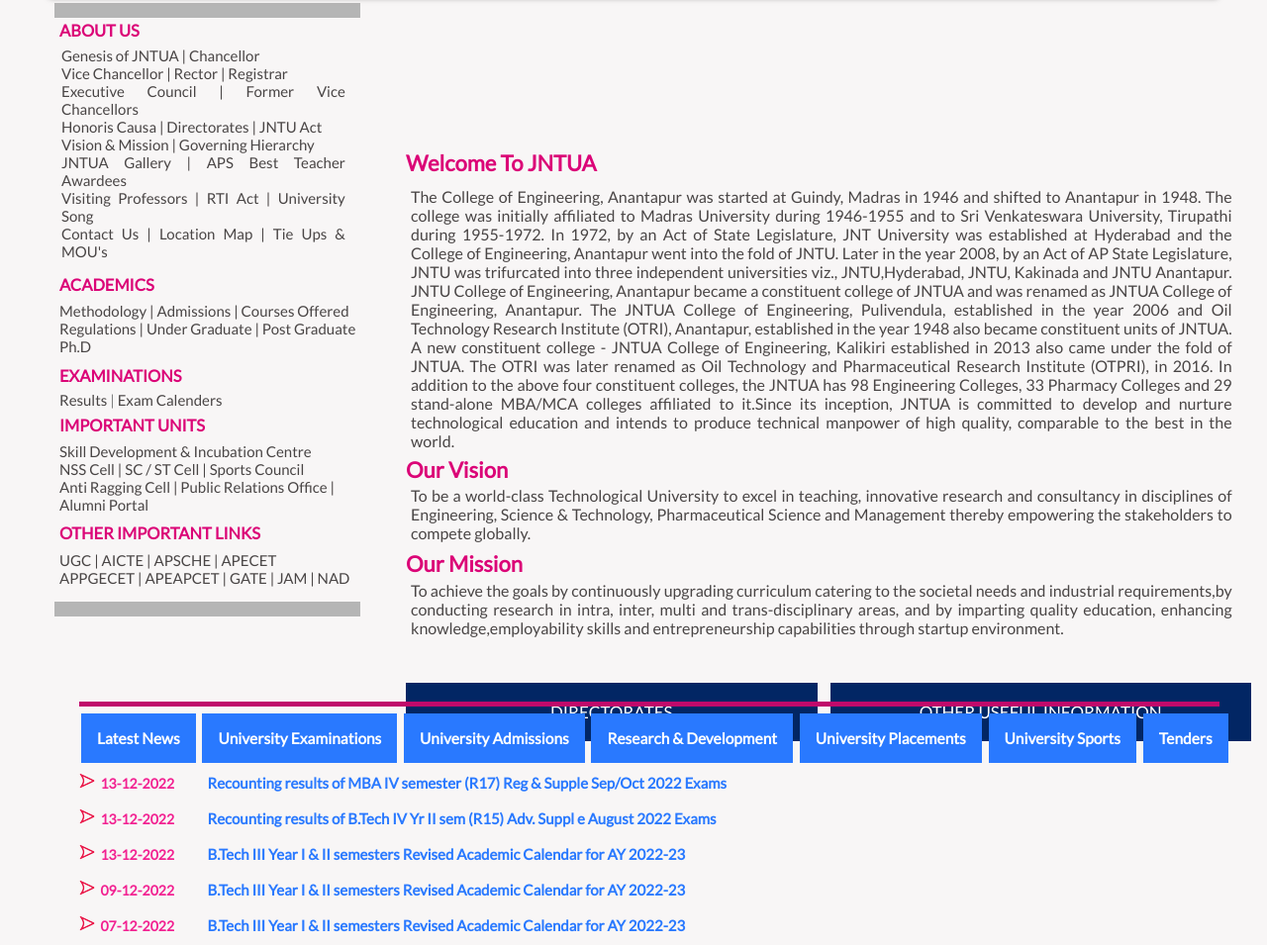
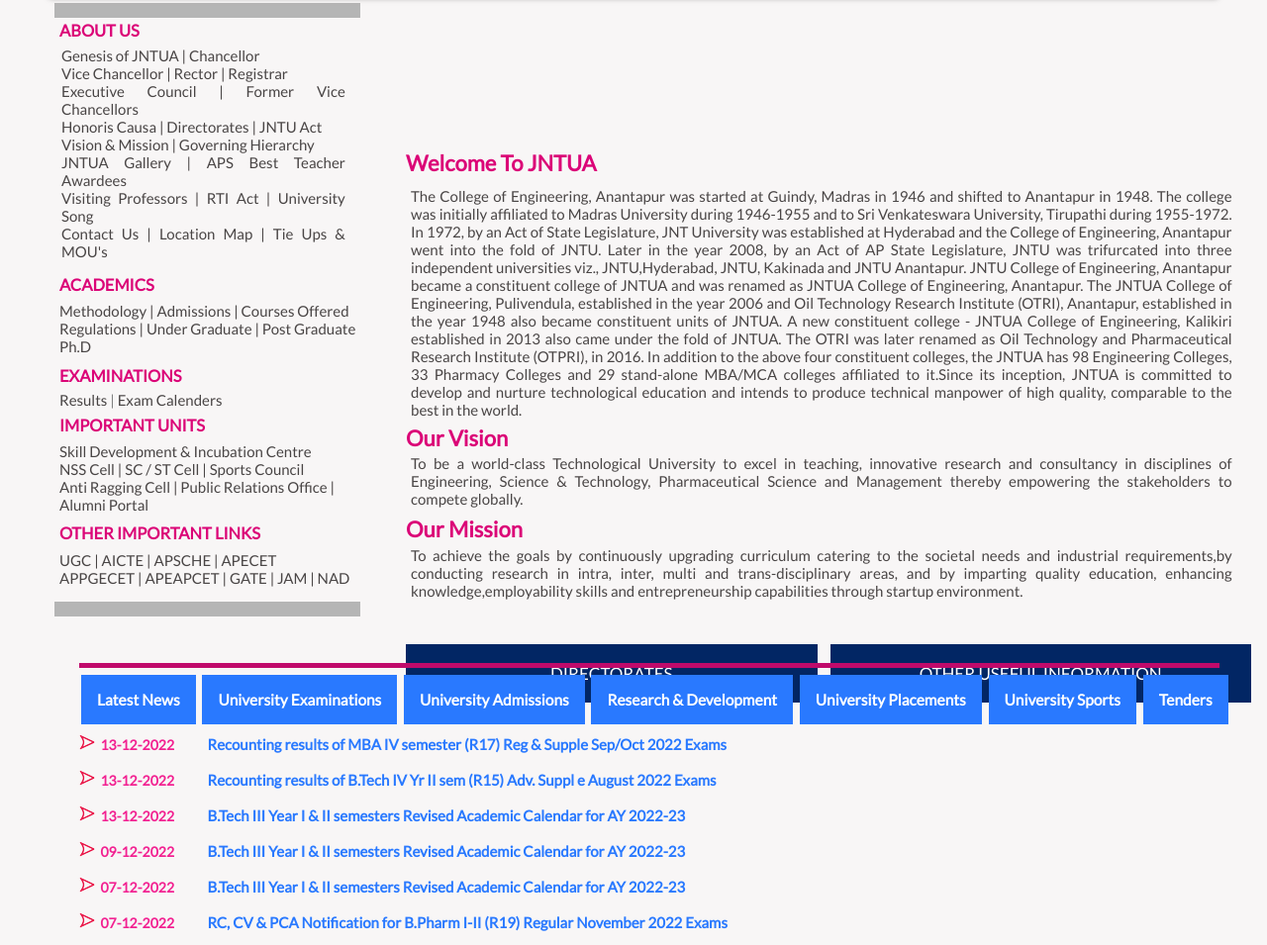
Before and after one commit to Bunny2906/Web-Development, a plain HTML site: page JNTUA/index.html in a window 1280 px wide. Shown: the part 830-1785 px from the top of the page at 99% size. Drawn offline with nearby package versions, Linux system fonts and the light colour scheme.

Commit message:
Update style.css

```diff
--- a/JNTUA/style.css
+++ b/JNTUA/style.css
@@ -338,7 +338,7 @@ h2{
 .text{
     position: relative;
     right: 5px;
-    font-size: 16px;
+    font-size: 15px;
     bottom: 18px;
     padding: 10px;
     color: rgb(73, 69, 69);
@@ -351,7 +351,7 @@ h2{
 .vtext{
     position: relative;
     right: 5px;
-    font-size: 16px;
+    font-size: 15px;
     bottom: 65px;
     padding: 10px;
     color: rgb(73, 69, 69);
@@ -364,7 +364,7 @@ h2{
 .mtext{
     position: relative;
     right: 5px;
-    font-size: 16px;
+    font-size: 15px;
     bottom: 110px;
     padding: 10px;
     color: rgb(73, 69, 69);
```
